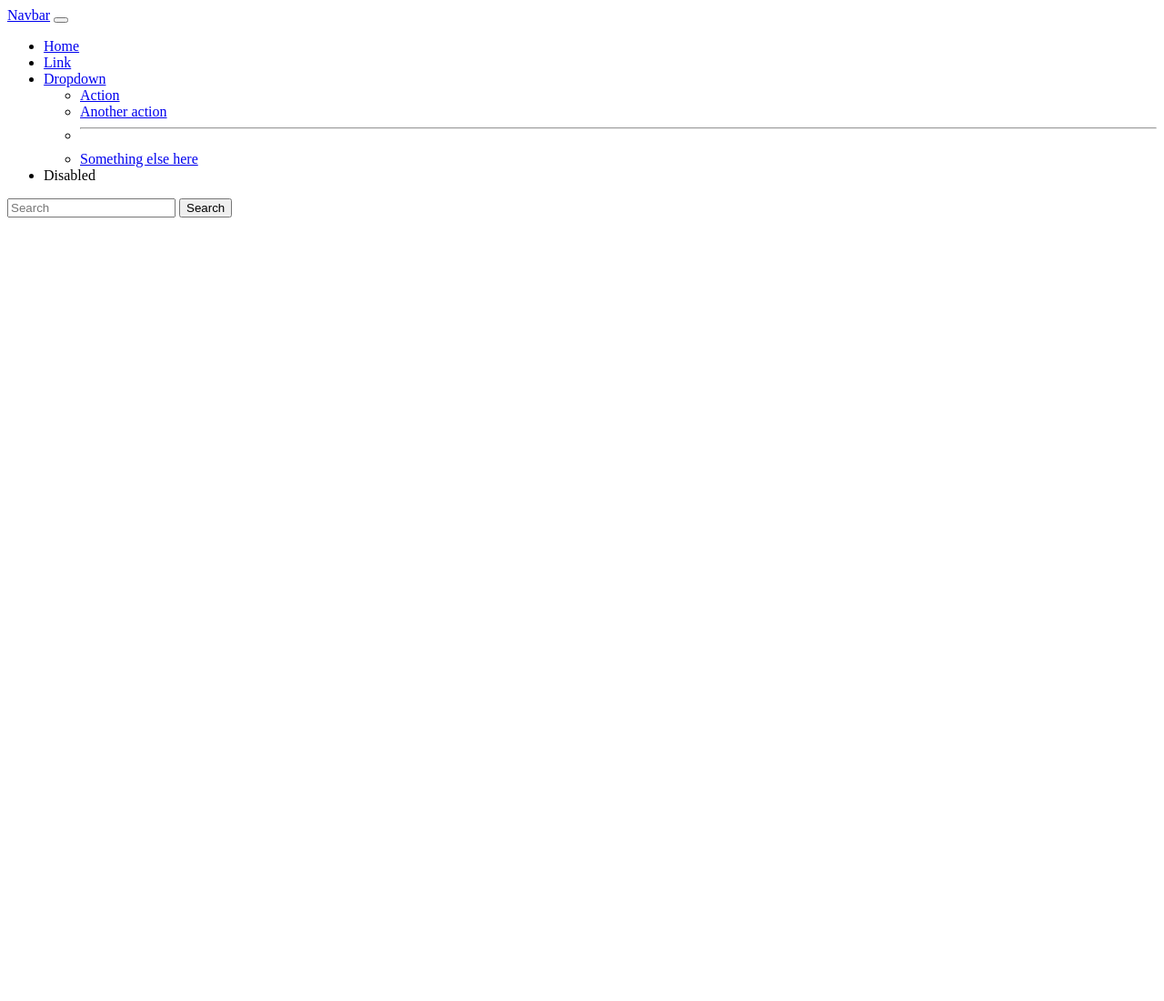
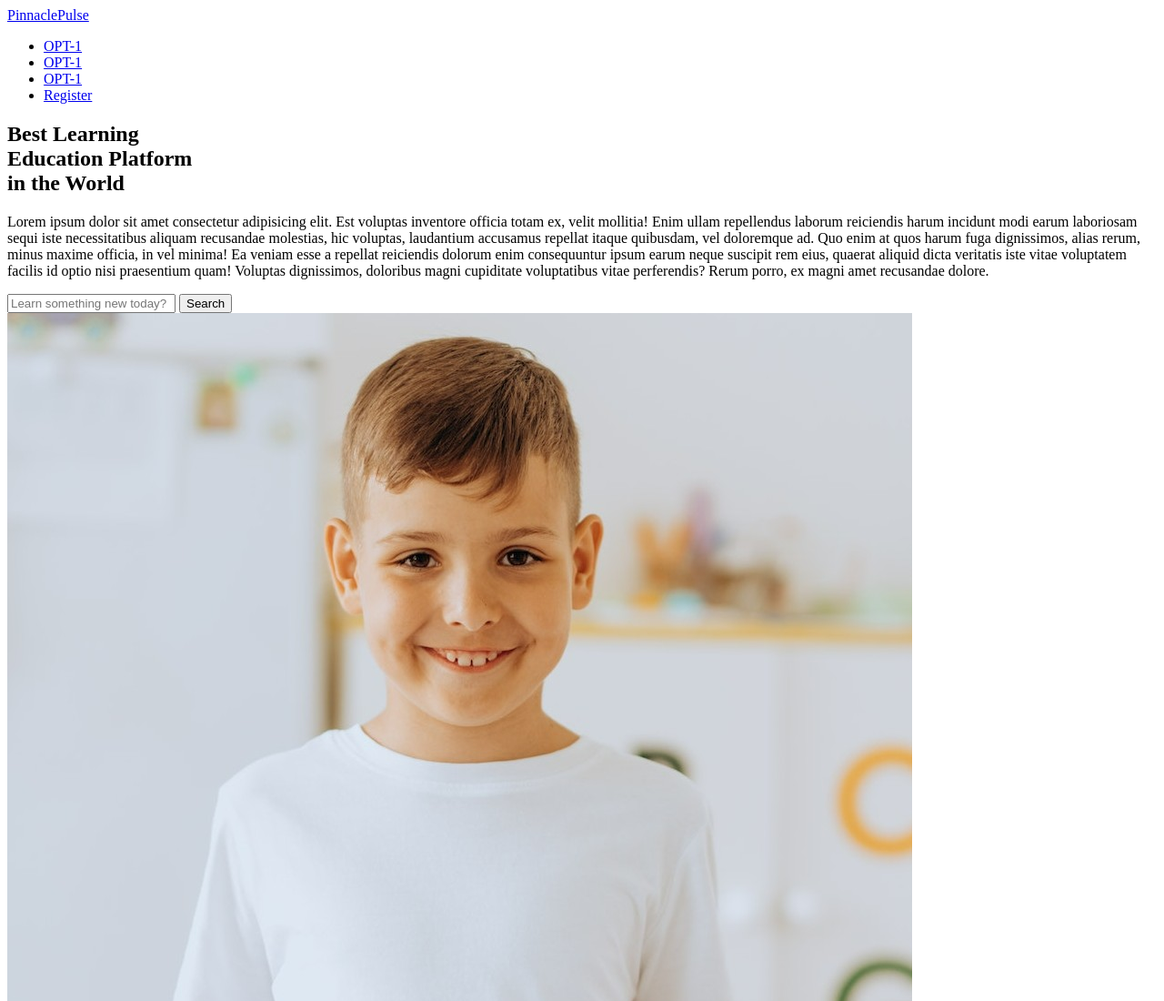
Before and after one commit to trisha299/PinnaclePulse-Learning, a plain HTML site: page index.html in a window 1280 px wide. Shown: the top 1100 px of the page at 91% size. Before the commit the page ends 800 px from the top, so only its background shows below. Drawn offline with nearby package versions, Linux system fonts and the light colour scheme.

Commit message:
Restructured Landing Page HTML

```diff
--- a/index.html
+++ b/index.html
@@ -5,53 +5,49 @@
     <meta name="viewport" content="width=device-width, initial-scale=1.0">
     <title>PinnaclePulse-Learning</title>
 
-    <!-- LINKING CDN BOOTSTRAP  -->
-    <link href="https://cdn.jsdelivr.net/npm/bootstrap@5.3.3/dist/css/bootstrap.min.css">
+    <!-- Remote CSS LINKING -->
+    <link rel="stylesheet" href="index_style.css">
+
 </head>
 <body>
     <!-- Code associated to navbar  -->
-    <nav class="navbar navbar-expand-lg bg-body-tertiary">
-        <div class="container-fluid">
-          <a class="navbar-brand" href="#">Navbar</a>
-          <button class="navbar-toggler" type="button" data-bs-toggle="collapse" data-bs-target="#navbarSupportedContent" aria-controls="navbarSupportedContent" aria-expanded="false" aria-label="Toggle navigation">
-            <span class="navbar-toggler-icon"></span>
-          </button>
-          <div class="collapse navbar-collapse" id="navbarSupportedContent">
-            <ul class="navbar-nav me-auto mb-2 mb-lg-0">
-              <li class="nav-item">
-                <a class="nav-link active" aria-current="page" href="#">Home</a>
-              </li>
-              <li class="nav-item">
-                <a class="nav-link" href="#">Link</a>
-              </li>
-              <li class="nav-item dropdown">
-                <a class="nav-link dropdown-toggle" href="#" role="button" data-bs-toggle="dropdown" aria-expanded="false">
-                  Dropdown
-                </a>
-                <ul class="dropdown-menu">
-                  <li><a class="dropdown-item" href="#">Action</a></li>
-                  <li><a class="dropdown-item" href="#">Another action</a></li>
-                  <li><hr class="dropdown-divider"></li>
-                  <li><a class="dropdown-item" href="#">Something else here</a></li>
-                </ul>
-              </li>
-              <li class="nav-item">
-                <a class="nav-link disabled" aria-disabled="true">Disabled</a>
-              </li>
-            </ul>
-            <form class="d-flex" role="search">
-              <input class="form-control me-2" type="search" placeholder="Search" aria-label="Search">
-              <button class="btn btn-outline-success" type="submit">Search</button>
-            </form>
-          </div>
-        </div>
-      </nav>
+    <nav>
+      <div class="nav__logo">
+        <a href="#">PinnaclePulse</a>
+      </div>
+      <ul class="nav__links">
+        <li class="links"><a href="#">OPT-1</a></li>
+        <li class="links"><a href="#">OPT-1</a></li>
+        <li class="links"><a href="#">OPT-1</a></li>
+        <li class="links"><a href="#" class="nav__btn">Register</a></li>
+      </ul>
+    </nav>
 
+    <section class="container">
+       <div class="content__container">
+        <h1>
+          Best Learning<br>
+          <span class="heading__1">Education Platform</span><br>
+          <span class="headin__2">in the World</span>
+        </h1>
+        <p>Lorem ipsum dolor sit amet consectetur adipisicing elit. Est voluptas inventore officia totam ex, velit mollitia! Enim ullam repellendus laborum reiciendis harum incidunt modi earum laboriosam sequi iste necessitatibus aliquam recusandae molestias, hic voluptas, laudantium accusamus repellat itaque quibusdam, vel doloremque ad. Quo enim at quos harum fuga dignissimos, alias rerum, minus maxime officia, in vel minima! Ea veniam esse a repellat reiciendis dolorum enim consequuntur ipsum earum neque suscipit rem eius, quaerat aliquid dicta veritatis iste vitae voluptatem facilis id optio nisi praesentium quam! Voluptas dignissimos, doloribus magni cupiditate voluptatibus vitae perferendis? Rerum porro, ex magni amet recusandae dolore.</p>
+        <form>
+          <input type="text" placeholder="Learn something new today?">
+          <button type="submit">Search</button>
+        </form>
+       </div>
+       <div class="image__container">
+        <img src="image-assets/header-1.jpg" alt="main-page-pic-1">
+        <img src="image-assets/header-2.jpg" alt="main-page-pic-2">
+       </div>
+       <div class="image__content">
+        <ul>
+          <li>Get 15% off on every course</li>
+          <li>Checkout our latest arrivals</li>
+        </ul>
+       </div>
+    </section>
 
-    <!-- Bootstrap JS LINKING -->
-    <script src="https://cdn.jsdelivr.net/npm/bootstrap@5.3.3/dist/js/bootstrap.bundle.min.js" integrity="sha384-YvpcrYf0tY3lHB60NNkmXc5s9fDVZLESaAA55NDzOxhy9GkcIdslK1eN7N6jIeHz" crossorigin="anonymous"></script>
-
-    <script src="https://cdn.jsdelivr.net/npm/@popperjs/core@2.11.8/dist/umd/popper.min.js" integrity="sha384-I7E8VVD/ismYTF4hNIPjVp/Zjvgyol6VFvRkX/vR+Vc4jQkC+hVqc2pM8ODewa9r" crossorigin="anonymous"></script>
 
     <!-- Add Additional JS files below -->
 </body>
--- /dev/null
+++ b/index_style.css
@@ -0,0 +1 @@
+@import url('https://fonts.googleapis.com/css2?family=Poppins:ital,wght@0,400;0,500;0,600;0,700;0,800;0,900;1,400;1,500;1,600;1,700;1,800;1,900&display=swap')
```
Also changed, not shown: image-assets/header-1.jpg (added), image-assets/header-2.jpg (added).
